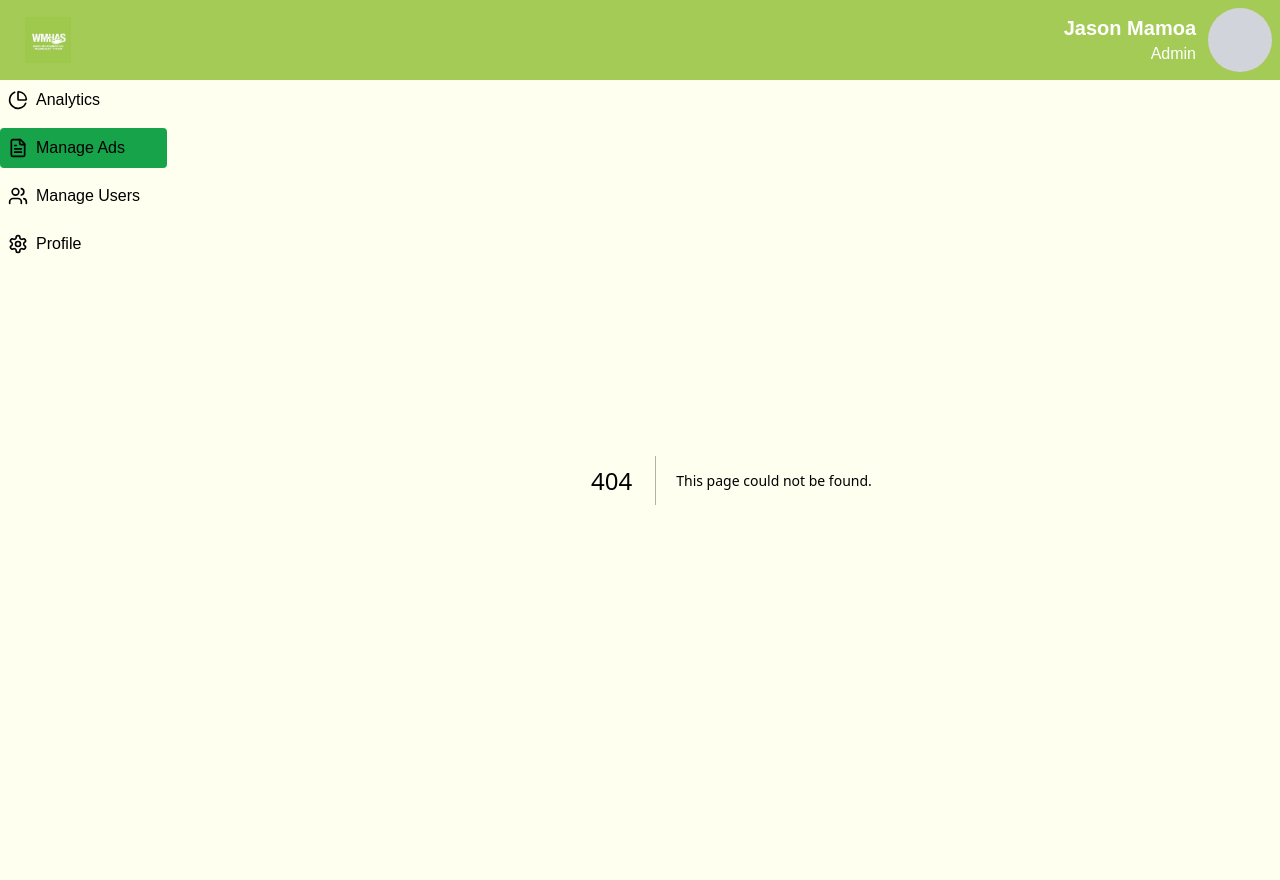
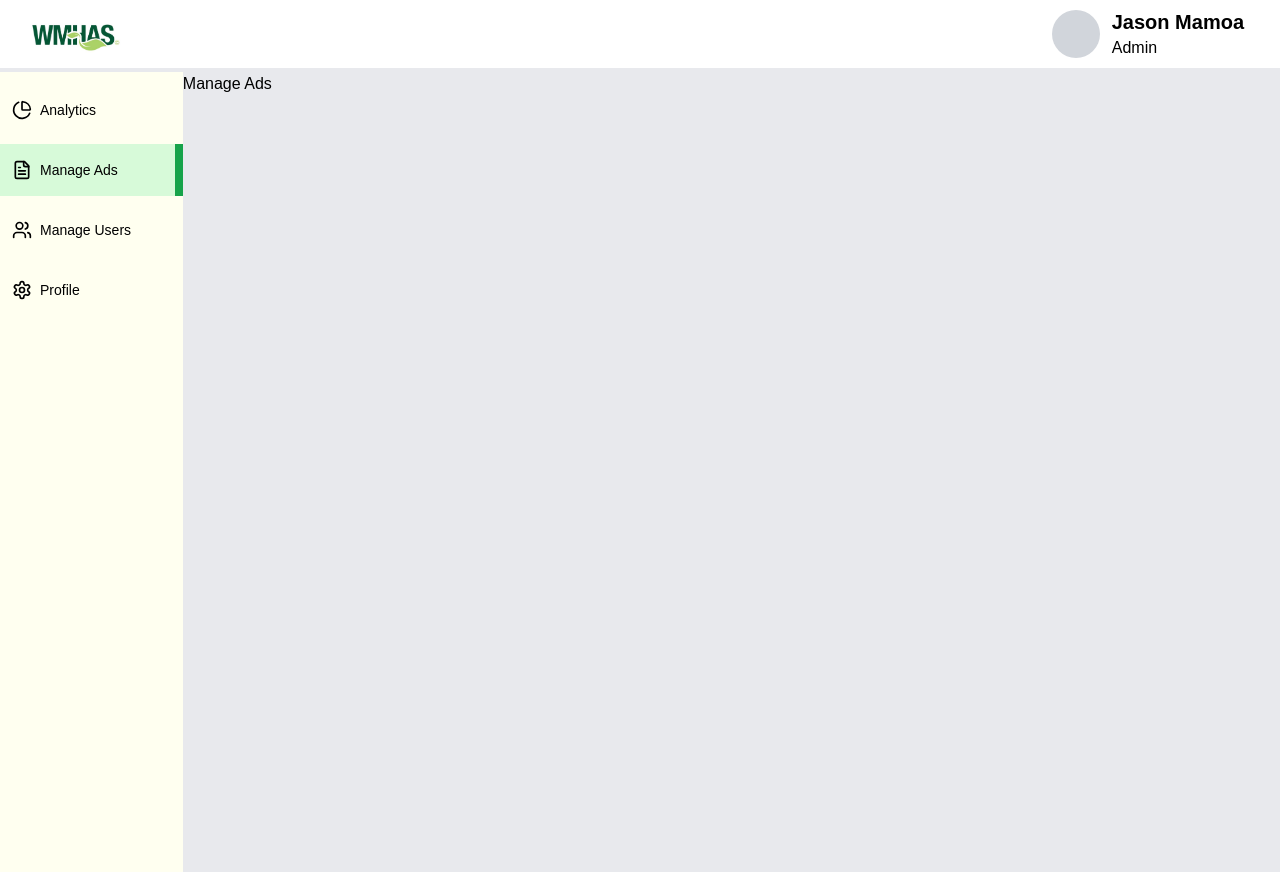
Before and after one commit to inspikalu/iee-admin, a Next.js app: page /manage-ads in a window 1280 px wide. Before the commit this address had no page. Built offline with nearby package versions, Linux system fonts and the light colour scheme.

Commit message:
Yessirski

```diff
--- a/app/layout.tsx
+++ b/app/layout.tsx
@@ -33,7 +33,9 @@ export default function RootLayout({
         <Navbar />
         <div className="grid w-full grid-cols-[.5fr_3fr]">
           <Sidebar />
-          {children}
+          <div className="w-full h-full bg-[#E8E9ED]">
+            {children}
+          </div>
         </div>
       </body>
     </html>
--- /dev/null
+++ b/app/manage-ads/page.tsx
@@ -0,0 +1,9 @@
+import React from 'react'
+
+function page() {
+    return (
+        <div>Manage Ads</div>
+    )
+}
+
+export default page
--- /dev/null
+++ b/app/manage-users/page.tsx
@@ -0,0 +1,9 @@
+import React from 'react'
+
+const Page = () => {
+    return (
+        <div>Manage Users</div>
+    )
+}
+
+export default Page
--- a/components/Navbar.tsx
+++ b/components/Navbar.tsx
@@ -1,18 +1,20 @@
+import Image from 'next/image'
 import React from 'react'
 
 const Navbar = () => {
   return (
-    <div className="navbar bg-[#A3CB56] text-white">
+    <div className="navbar bg-white border-b-[.3rem] border-b-[#E8E9ED] pr-[2.25rem]">
     <div className="flex-1">
       <a className="btn btn-ghost text-xl">
-        <img src="/logo.png" className="w-full h-full"/>
+        {/* <img src="/logo.jpeg" alt='Logo' className="w-full h-full"/> */}
+        <Image src={'/logo.jpeg'} alt='Logo' width={100} height={20}/>
       </a>
     </div>
     <div className="flex items-center gap-3">
-      <div className="flex flex-col items-end justify-center">
+      <div className="w-[3rem] aspect-square rounded-full bg-gray-300"></div>
+      <div className="flex flex-col items-start justify-center">
         <span className="font-bold text-xl">Jason Mamoa</span><span>Admin</span>
       </div>
-      <div className="w-[4rem] aspect-square rounded-full bg-gray-300"></div>
     </div>
   </div>
   )
--- a/components/Sidebar.tsx
+++ b/components/Sidebar.tsx
@@ -2,6 +2,7 @@
 import React, { useState, useEffect } from 'react';
 import { Settings, Users, FileText, PieChart } from 'lucide-react';
 import { usePathname } from 'next/navigation';
+import Link from 'next/link';
 
 const links = [
   {
@@ -43,18 +44,18 @@ const Sidebar = () => {
   }, [pathname, links]);
 
   return (
-    <nav className="w-full pr-4">
-      <ul className="space-y-2">
+    <nav className="w-full h-screen">
+      <ul className="space-y-2 h-[90%] mt-3 rounded-[1.75rem] text-sm">
         {links.map((link) => (
           <li key={link.id}>
-            <button
-              className={`flex items-center space-x-2 w-full p-2 rounded ${activeTab === link.id ? 'bg-green-600' : 'hover:bg-gray-800'
+            <Link href={`${link.path}`}
+              className={`flex items-center justify-center md:justify-start space-x-2 w-full py-4 px-3 ${activeTab === link.id ? 'bg-[#86f0a954] border-r-[.5rem] border-r-green-600 ' : 'hover:bg-green-200'
                 }`}
               onClick={() => setActiveTab(link.id)}
             >
               {link.icon}
-              <span>{link.label}</span>
-            </button>
+              <span className='hidden md:block'>{link.label}</span>
+            </Link>
           </li>
         ))}
       </ul>
```
Also changed, not shown: public/logo.jpeg (added).
